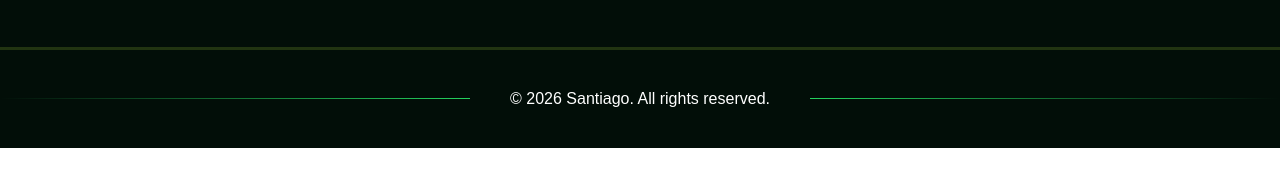
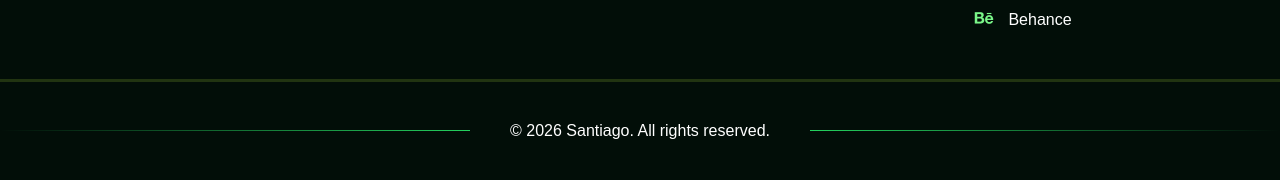
Before and after one commit to SpinelliSantiago/portfolio, a plain HTML site: page index.html in a window 1280 px wide. Shown: the part 3639-3819 px from the top of the page. Before the commit the page ends 3787 px from the top, so only its background shows below. Drawn offline with nearby package versions, Linux system fonts and the light colour scheme.

Commit message:
add behance profile

```diff
--- a/index.html
+++ b/index.html
@@ -360,6 +360,12 @@
                             Santiago Spinelli
                         </a>
                     </li>
+                    <li>
+                        <a href="https://www.behance.net/santiagspinell1" target="_blank">
+                            <i class="ri-behance-fill"></i>
+                            Behance
+                        </a>
+                    </li>
                 </ul>
             </div>
         </div>
```
